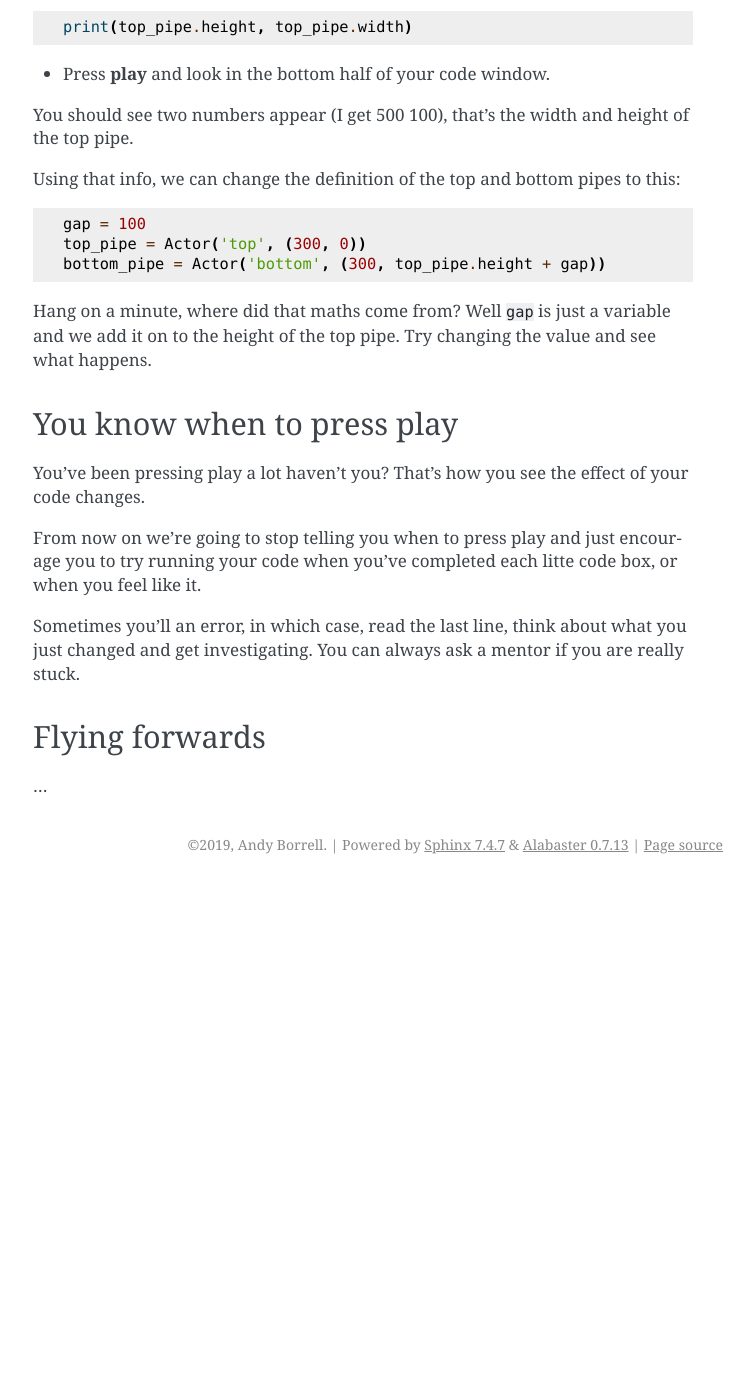
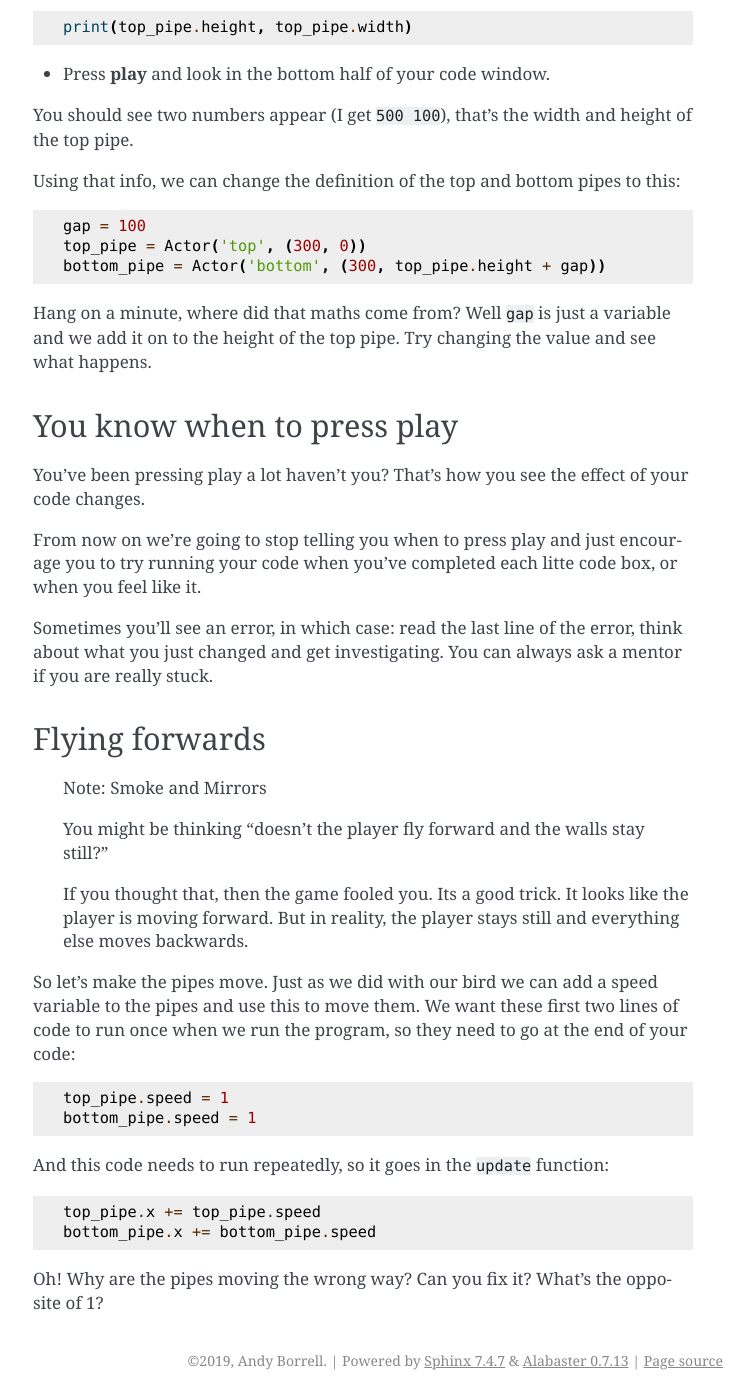
Before and after one commit to andyborrell/pygamezero_bird, a Sphinx documentation site: the page built from docs/source/part2.rst, in a window 1280 px wide and 1400 px high, scrolled down 969 px. Shown: the whole window, without its empty margins (387-1140 px from the left). Built offline with Sphinx 7.4.7, drawn with Linux system fonts in a browser that asks for light colours; before the commit the page ends 1853 px from its top, so only the background shows below that; some of the changed text lies outside the part shown.

Commit message:
Moving pipes

```diff
--- a/docs/source/part2.rst
+++ b/docs/source/part2.rst
@@ -9,7 +9,7 @@ So now you have a background and a bird that flys up and down, let's add the pip
 Adding the pipes
 ----------------
 
-You've already seen that we can create :code:`Actor` objects and move these around the screen. If you've forgotten, go and look at where you use :code:`barry_the_bird` in your code to see how actors works.
+You've already seen that we can create :code:`Actor` objects and move these around the screen. If you've forgotten, go and look at where you use :code:`barry_the_bird` in your code to see how it works.
 
 So we need to add two pipes, and if you look in the :code:`images` directory you'll see we have two files named :code:`top.png` and :code:`bottom.png`. How do we add these to the game?
 
@@ -45,7 +45,7 @@ Let's see what we can find out from an actor, add this code at the end of your p
 
 - Press **play** and look in the bottom half of your code window.
 
-You should see two numbers appear (I get 500 100), that's the width and height of the top pipe.
+You should see two numbers appear (I get :code:`500 100`), that's the width and height of the top pipe.
 
 Using that info, we can change the definition of the top and bottom pipes to this:
 
@@ -65,10 +65,30 @@ You've been pressing play a lot haven't you? That's how you see the effect of yo
 
 From now on we're going to stop telling you when to press play and just encourage you to try running your code when you've completed each litte code box, or when you feel like it.
 
-Sometimes you'll an error, in which case, read the last line, think about what you just changed and get investigating. You can always ask a mentor if you are really stuck.
+Sometimes you'll see an error, in which case: read the last line of the error, think about what you just changed and get investigating. You can always ask a mentor if you are really stuck.
 
 
 Flying forwards
 ---------------
 
-...
+  Note: Smoke and Mirrors
+
+  You might be thinking "doesn't the player fly forward and the walls stay still?"
+
+  If you thought that, then the game fooled you. Its a good trick. It looks like the player is moving forward. But in reality, the player stays still and everything else moves backwards.
+
+So let's make the pipes move. Just as we did with our bird we can add a speed variable to the pipes and use this to move them. We want these first two lines of code to run once when we run the program, so they need to go at the end of your code:
+
+.. code:: python
+
+   top_pipe.speed = 1
+   bottom_pipe.speed = 1
+
+And this code needs to run repeatedly, so it goes in the :code:`update` function:
+
+.. code:: python
+
+   top_pipe.x += top_pipe.speed
+   bottom_pipe.x += bottom_pipe.speed
+
+Oh! Why are the pipes moving the wrong way? Can you fix it? What's the opposite of 1?
```
